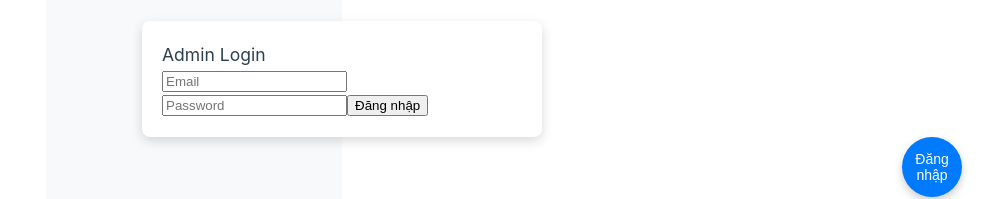
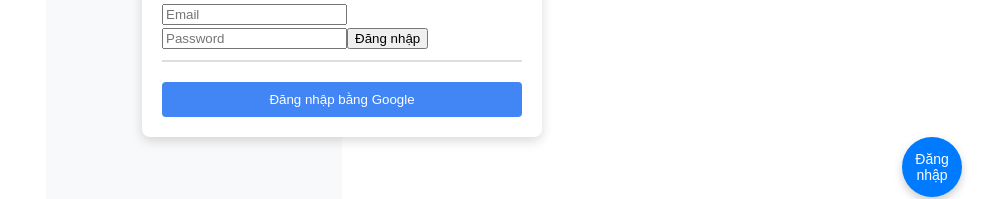
Before and after one commit to DoTuanPhong/mal-profiles-about-me-expand, a Vue app: page / in a window 1280 px wide. Both pictures are taken after a click on the button "Đăng nhập". Shown: the part 583-782 px from the top of the page, without its empty margins (298-1280 px from the left). Built offline with nearby package versions, Linux system fonts and the light colour scheme; no server answers; the database is empty.

Commit message:
Add Google login functionality to Login component; implement handleGoogleLogin method and update template with Google login button for enhanced authentication options.

```diff
--- a/src/components/Login.vue
+++ b/src/components/Login.vue
@@ -1,6 +1,6 @@
 <script setup>
 import { ref } from 'vue';
-import { signInWithEmailAndPassword } from 'firebase/auth';
+import { signInWithEmailAndPassword, signInWithPopup, GoogleAuthProvider } from 'firebase/auth';
 import { auth } from '../firebase';
 
 const emit = defineEmits(['login-success']);
@@ -19,6 +19,22 @@ const handleLogin = () => {
       errorMsg.value = 'Sai email hoặc mật khẩu!';
     });
 };
+
+const handleGoogleLogin = () => {
+  const provider = new GoogleAuthProvider();
+  signInWithPopup(auth, provider)
+    .then(() => {
+      errorMsg.value = '';
+      emit('login-success'); // Emit event để đóng popup
+    })
+    .catch(error => {
+      if (error.code === 'auth/popup-closed-by-user') {
+        errorMsg.value = 'Đăng nhập bị hủy!';
+      } else {
+        errorMsg.value = 'Lỗi đăng nhập Google: ' + error.message;
+      }
+    });
+};
 </script>
 
 <template>
@@ -26,6 +42,30 @@ const handleLogin = () => {
     <input type="email" v-model="email" placeholder="Email" />
     <input type="password" v-model="password" placeholder="Password" />
     <button @click="handleLogin">Đăng nhập</button>
+
+    <hr style="margin: 10px 0; border: 1px solid #ddd;" />
+
+    <button @click="handleGoogleLogin" class="google-btn">
+      Đăng nhập bằng Google
+    </button>
+
     <p v-if="errorMsg" style="color: red;">{{ errorMsg }}</p>
   </div>
 </template>
+
+<style scoped>
+.google-btn {
+  width: 100%;
+  padding: 10px;
+  background-color: #4285f4;
+  color: white;
+  border: none;
+  border-radius: 4px;
+  cursor: pointer;
+  margin-top: 10px;
+}
+
+.google-btn:hover {
+  background-color: #3367d6;
+}
+</style>
```
